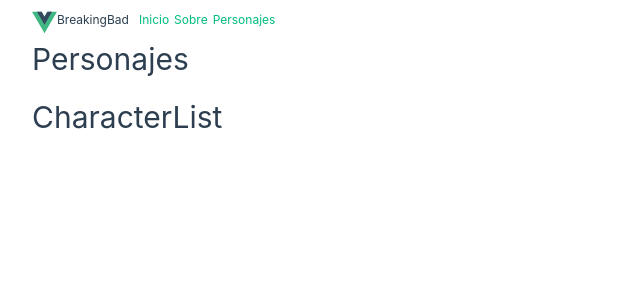
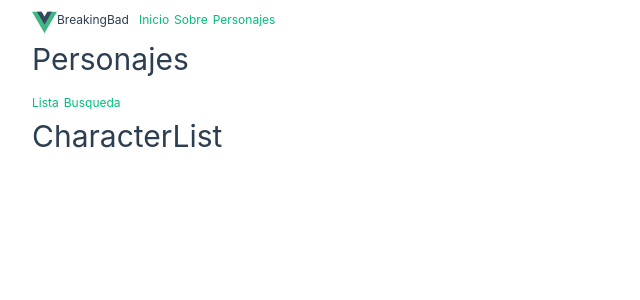
Before and after one commit to ezequielrango/BreakingBad-Vue, a Vue app: page /characters/list in a window 1280 px wide. Shown: the top 300 px of the page, without its empty margins (0-640 px from the left). Built offline with nearby package versions, Linux system fonts and the light colour scheme.

Commit message:
set secondary navbar

```diff
--- a/src/characters/layout/CharacterLayout.vue
+++ b/src/characters/layout/CharacterLayout.vue
@@ -1,13 +1,27 @@
 <script setup lang="ts">
 import { RouterView } from 'vue-router';
+import type { RouterLink } from '@/router/link-routes';
 import NavBar from '@/shared/components/NavBar.vue';
+import { characterRoute } from '../router/index';
+
+const routeLinks: RouterLink[] = characterRoute.children!
+    .filter( route => (route.props as {visible: boolean}).visible )
+    .map(route => {
+        return {
+            name: route.name as string,
+            path: route.path,
+            title: (route.props as { title: string, visible: boolean }).title
+        }
+    });
+
+console.log(characterRoute.children);
+
 </script>
 <template>
-        <h1>Personajes</h1>
+    <h1>Personajes</h1>
 
 
-        <NavBar :show-icon="false"/>
-        <RouterView/>
+    <NavBar :show-icon="false" :links="routeLinks" />
+    <RouterView />
 </template>
-<style scoped>
-</style>
+<style scoped></style>
--- a/src/characters/router/index.ts
+++ b/src/characters/router/index.ts
@@ -13,19 +13,19 @@ export const characterRoute: RouteRecordRaw = {
         {
             path: 'by/id',
             name: 'character-id',
-            props: {title: 'Por Id'},
+            props: {title: 'Por Id', visible: false},
             component: CharacterId
         },
         {
             path: 'list',
             name: 'character-list',
-            props: {title: 'Lista'},
+            props: {title: 'Lista', visible: true},
             component: CharacterList
         },
         {
             path: 'search',
             name: 'character-search',
-            props: {title: 'Busqueda'},
+            props: {title: 'Busqueda', visible: true},
             component: CharacterSearch
         },
     ]
```
